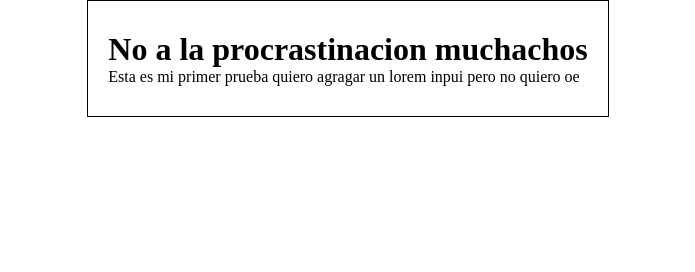
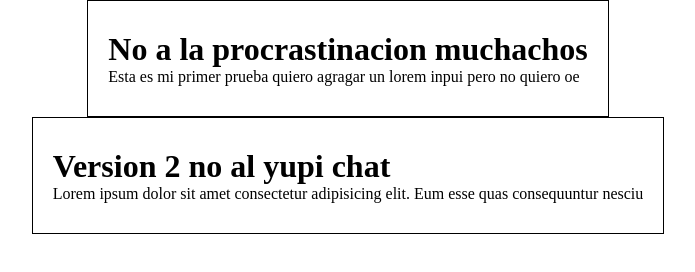
Before and after one commit to usuario4536/PrimerProyectoDePortafolio, a plain HTML site: page index.html in a window 1280 px wide. Shown: the whole page, without its empty margins (292-987 px from the left). Drawn offline with Linux system fonts and the light colour scheme.

Commit message:
html_css_v2

```diff
--- a/index.html
+++ b/index.html
@@ -13,5 +13,11 @@
             <p>Esta es mi primer prueba quiero agragar un lorem inpui pero no quiero oe </p>
         </div>
     </div>
+    <div id="contenedor2">
+        <div id="contenido2">
+            <h1>Version 2 no al yupi chat</h1>
+            <p>Lorem ipsum dolor sit amet consectetur adipisicing elit. Eum esse quas consequuntur nesciu </p>
+        </div>
+    </div>
 </body>
 </html>
--- a/style.css
+++ b/style.css
@@ -13,3 +13,13 @@
     border: solid 1px;
     padding: 30px 20px;
 }
+#contenedor2{
+    display: flex;
+    justify-content: center;
+    border-color: aliceblue;
+}
+#contenido2{
+
+    border: solid 1px;
+    padding: 30px 20px;
+}
```
